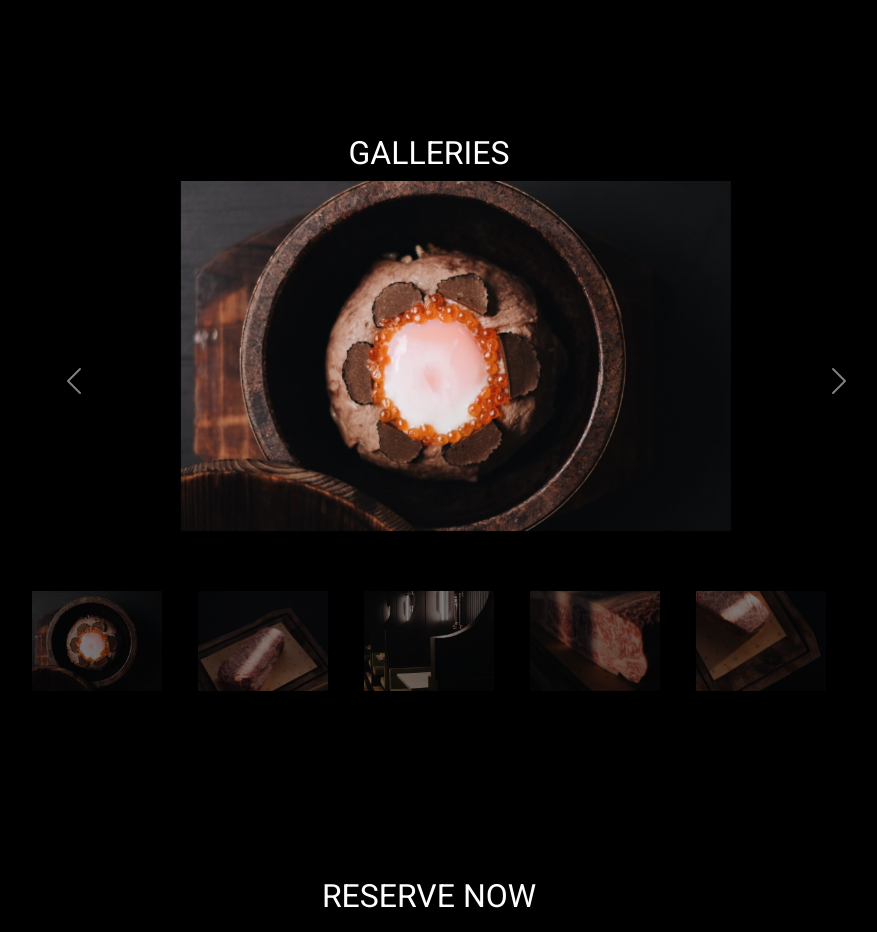
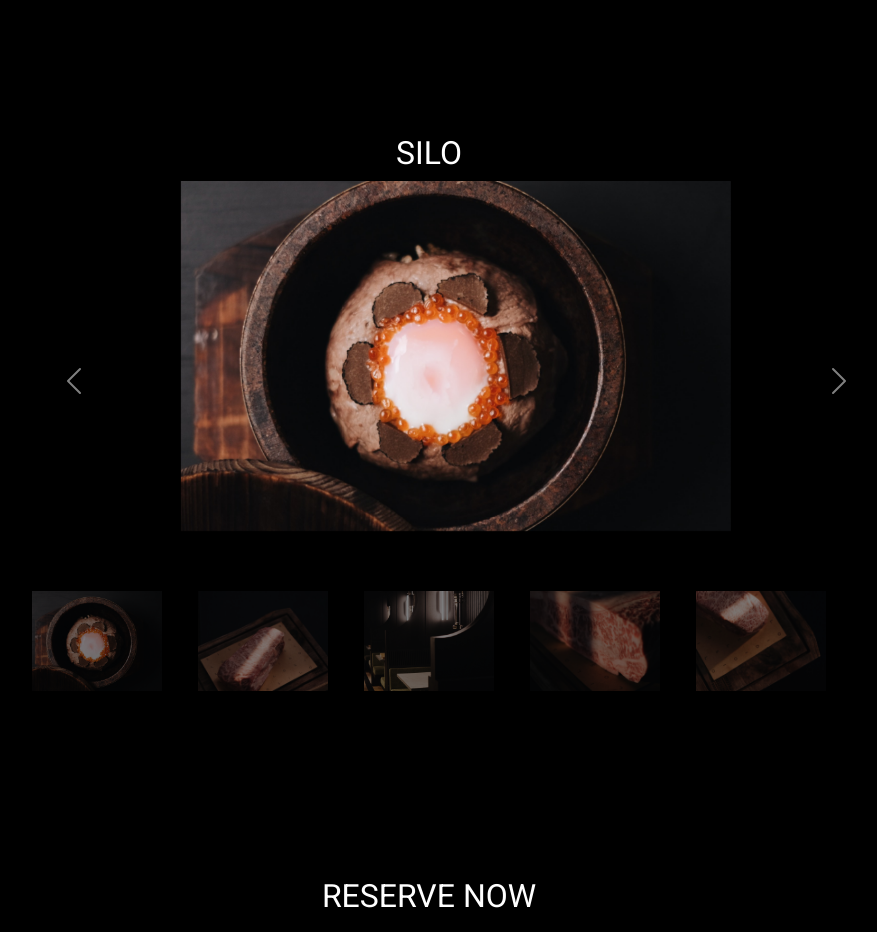
Before and after one commit to Rulcifer/bar-css, a plain HTML site: page silo.html in a window 1280 px wide. Shown: the part 900-1832 px from the top of the page, without its empty margins (211-1088 px from the left). Drawn offline with nearby package versions, Linux system fonts and the light colour scheme.

Commit message:
Update silo.html

```diff
--- a/silo.html
+++ b/silo.html
@@ -95,7 +95,7 @@
         <div class="container-carousel hero-body">
             <div class="row min-vh-100 align-items-center">
                 <div class="col-lg-8 offset-lg-2" id="slider">
-                    <h2 class="hero-status" style="color: white;">GALLERIES</h2>
+                    <h2 class="hero-status" style="color: white;">SILO</h2>
 
                     <div id="myCarousel" class="carousel slide shadow">
                         <!-- main slider carousel items -->
```
